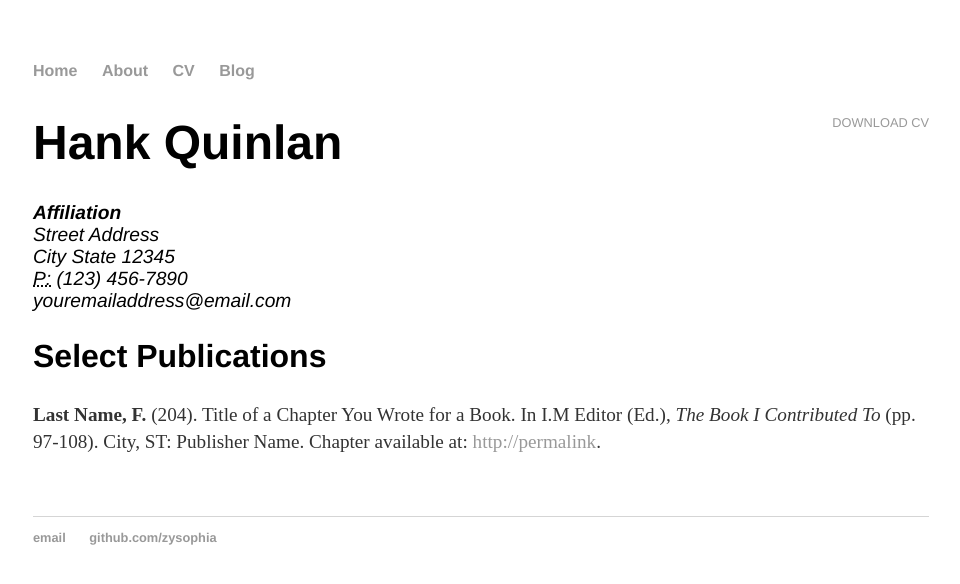
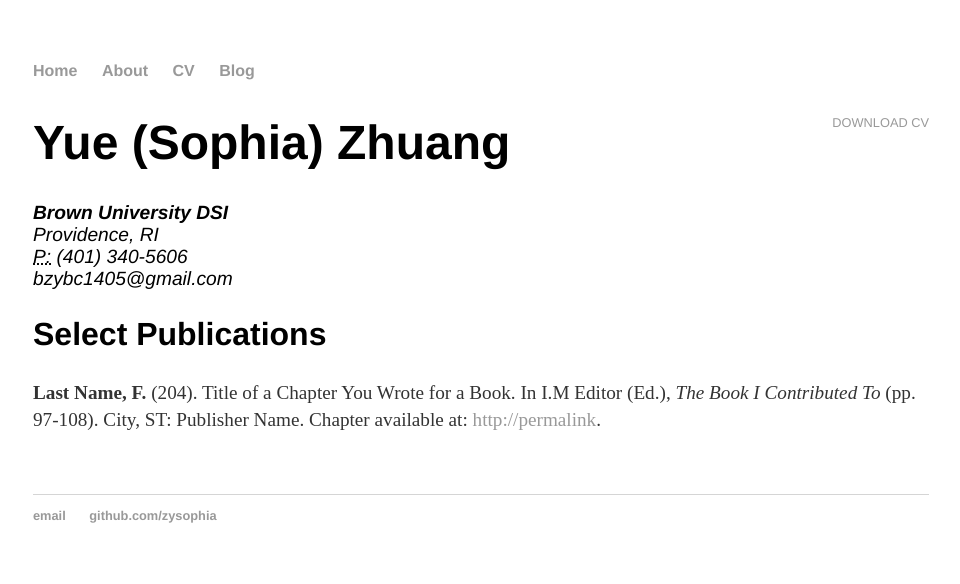
Before and after one commit to zysophia/zysophia_template.github.io, a Jekyll site: the page built from cv/index.html, in a window 1280 px wide. Shown: the top 584 px of the page, without its empty margins (159-1119 px from the left). Built offline with Jekyll 4.4.1, drawn with Linux system fonts in a browser that asks for light colours.

Commit message:
Update index.html

```diff
--- a/cv/index.html
+++ b/cv/index.html
@@ -1,17 +1,16 @@
 ---
 layout: default
-title: CV of Your Name
+title: CV of Yue Zhuang
 ---
 
 	<div class="cv">
 		<a href="#" class="download" title="Download CV as PDF">Download CV</a>
-					<h1>Hank Quinlan</h1>
+					<h1>Yue (Sophia) Zhuang</h1>
 					<address>
-					<strong>Affiliation</strong><br>
-					Street Address<br>
-					City State 12345<br>
-					<abbr title="phone">P:</abbr> (123) 456-7890<br>
-					<span class="obfuscate">youremailaddress@email.com</span>
+					<strong>Brown University DSI</strong><br>
+					Providence, RI<br>
+					<abbr title="phone">P:</abbr> (401) 340-5606<br>
+					<span class="obfuscate">bzybc1405@gmail.com</span>
 					</address>
 
 					<h2>Select Publications</h2>
```
